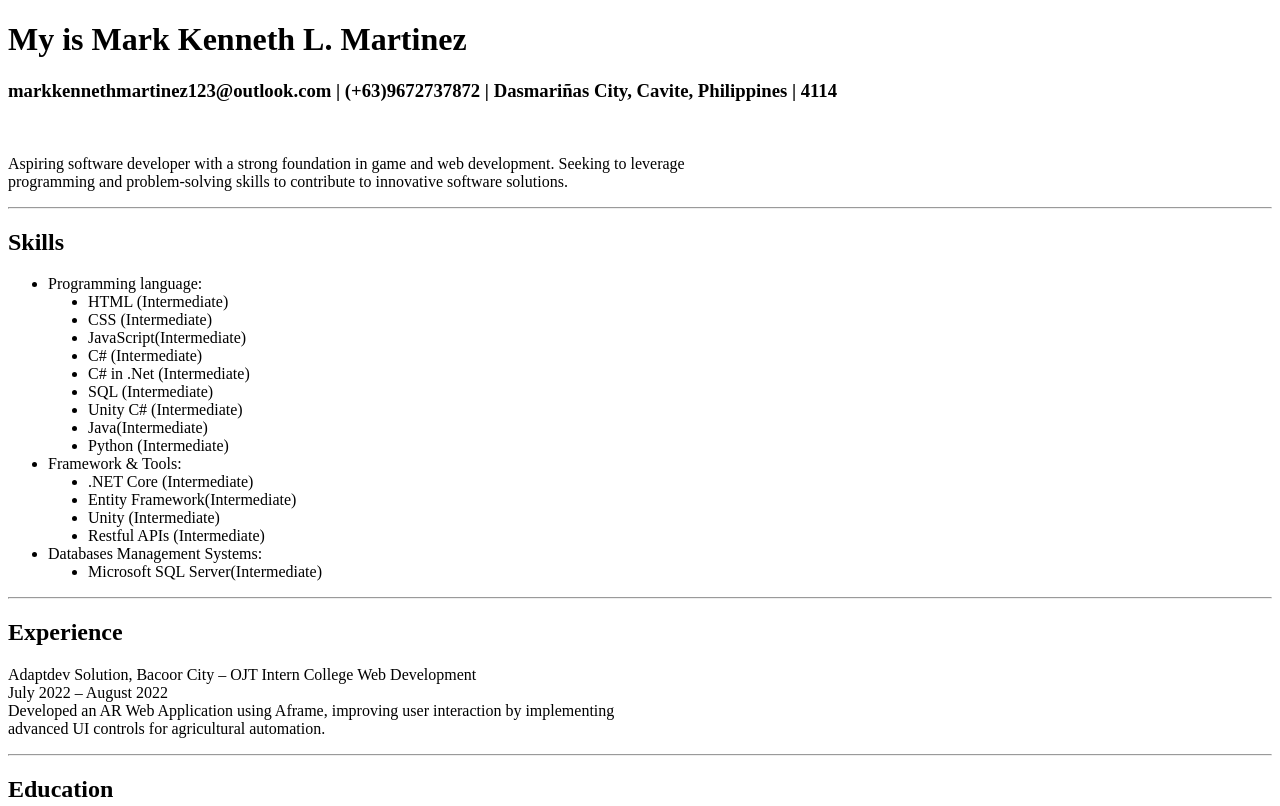
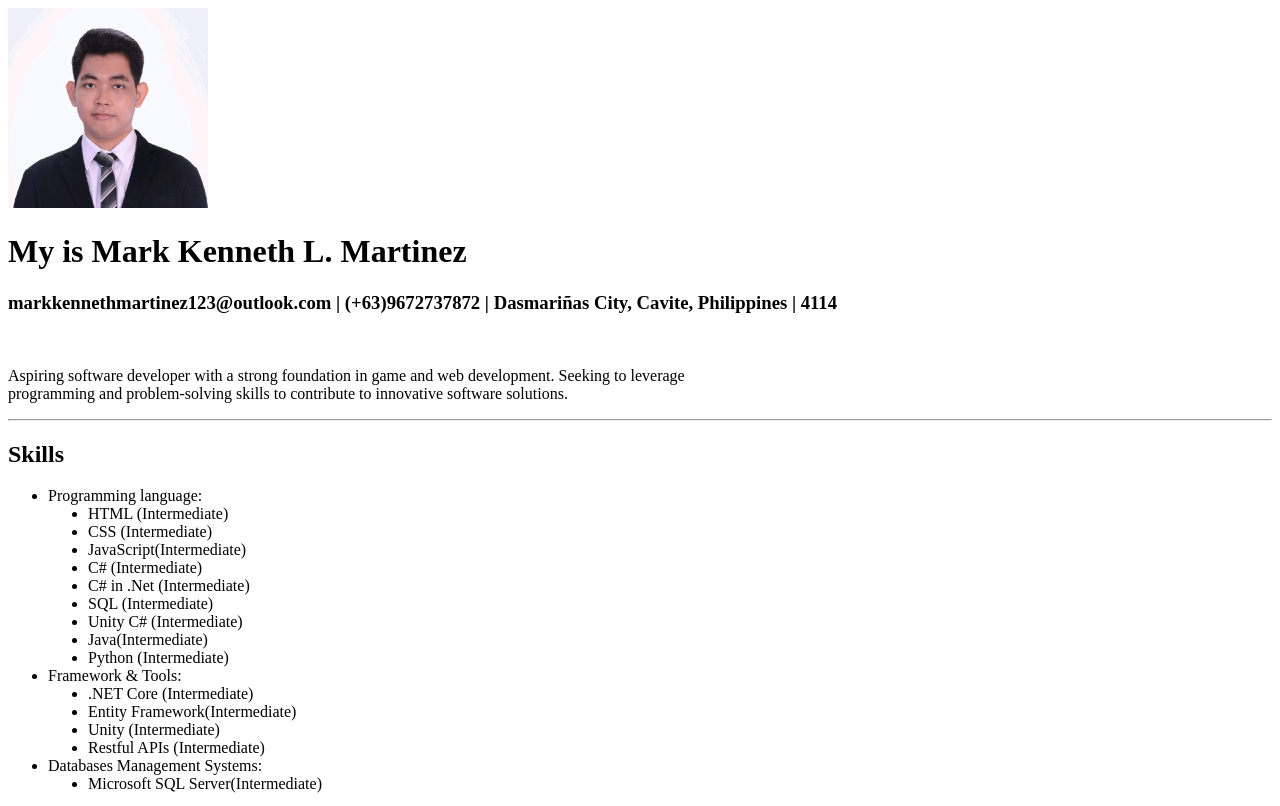
Before and after one commit to martinezmark71001/Portfolio, a plain HTML site: page public/my-resume.html in a window 1280 px wide. Shown: the top 806 px of the page. Drawn offline with Linux system fonts and the light colour scheme.

Commit message:
update portfolio

```diff
--- a/public/my-resume.html
+++ b/public/my-resume.html
@@ -6,6 +6,7 @@
   <title>Resume</title>
 </head>
 <body>
+  <img src="../assets/images/profilepicture.jpg" alt="Profile Picture" style="height: 200px; width: auto;">
   <h1>My is Mark Kenneth L. Martinez</h1>
   <h3>markkennethmartinez123@outlook.com | (+63)9672737872 | Dasmariñas City, Cavite, Philippines | 4114</h3>
   <br />
```
Also changed, not shown: assets/images/profilepicture.jpg (renamed from assets/images/1707099226093.jpg).
